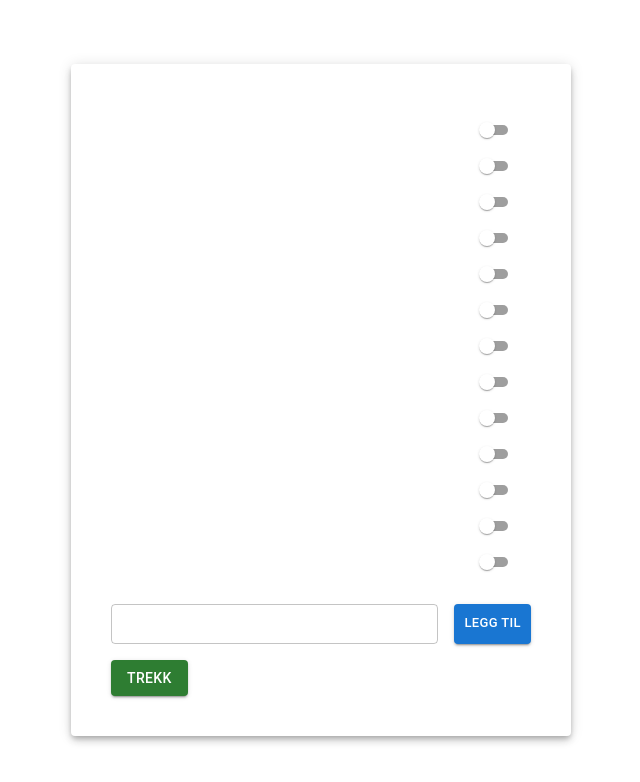
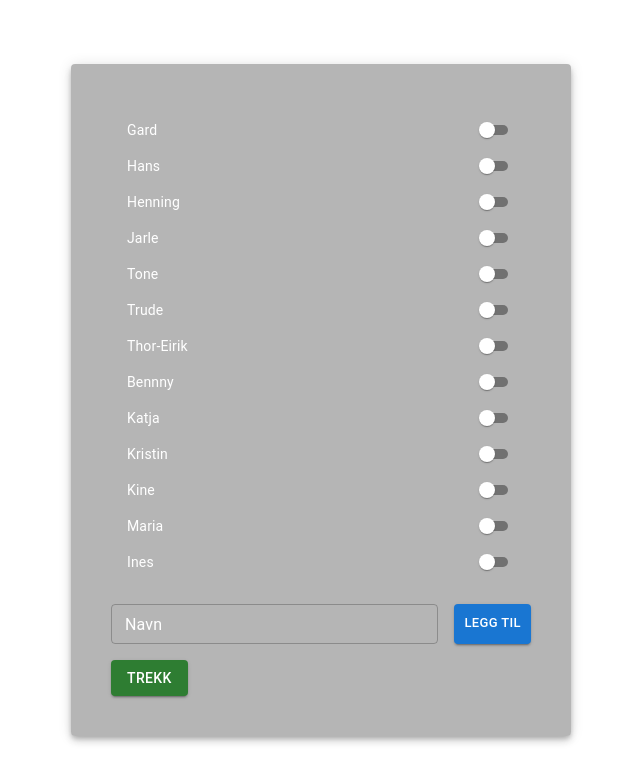
Before and after one commit to gardmikael/tombola, a Next.js app: page / in a window 1280 px wide. Shown: the top 782 px of the page, without its empty margins (319-959 px from the left). Built offline with nearby package versions, Linux system fonts and the light colour scheme.

Commit message:
Update globals.css

```diff
--- a/src/styles/globals.css
+++ b/src/styles/globals.css
@@ -55,7 +55,7 @@ a {
 
 .paper {
 	backdrop-filter: blur(20px);
-	background-color: #0000004a;
+	background-color: #0000004a!important;
 	padding: 3rem;
 }
 .we-have-a-winner :not(.winner) {
```
